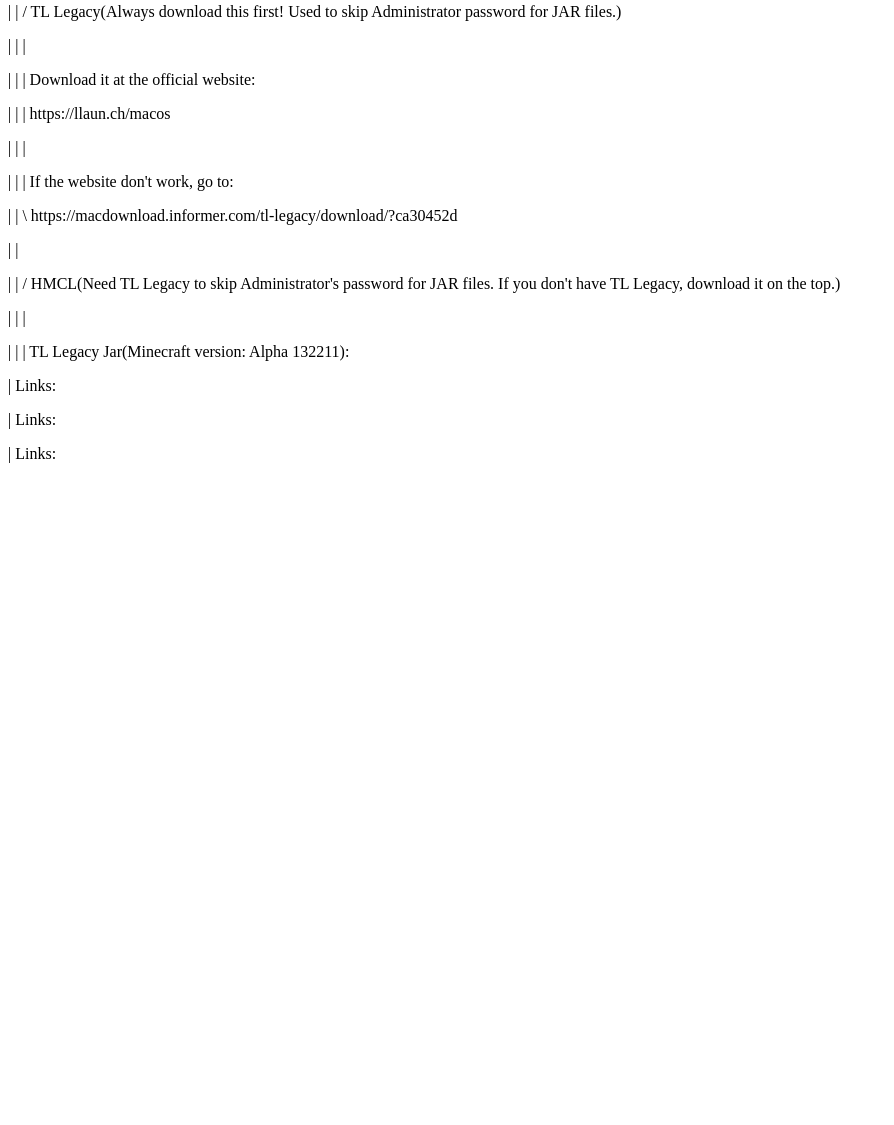
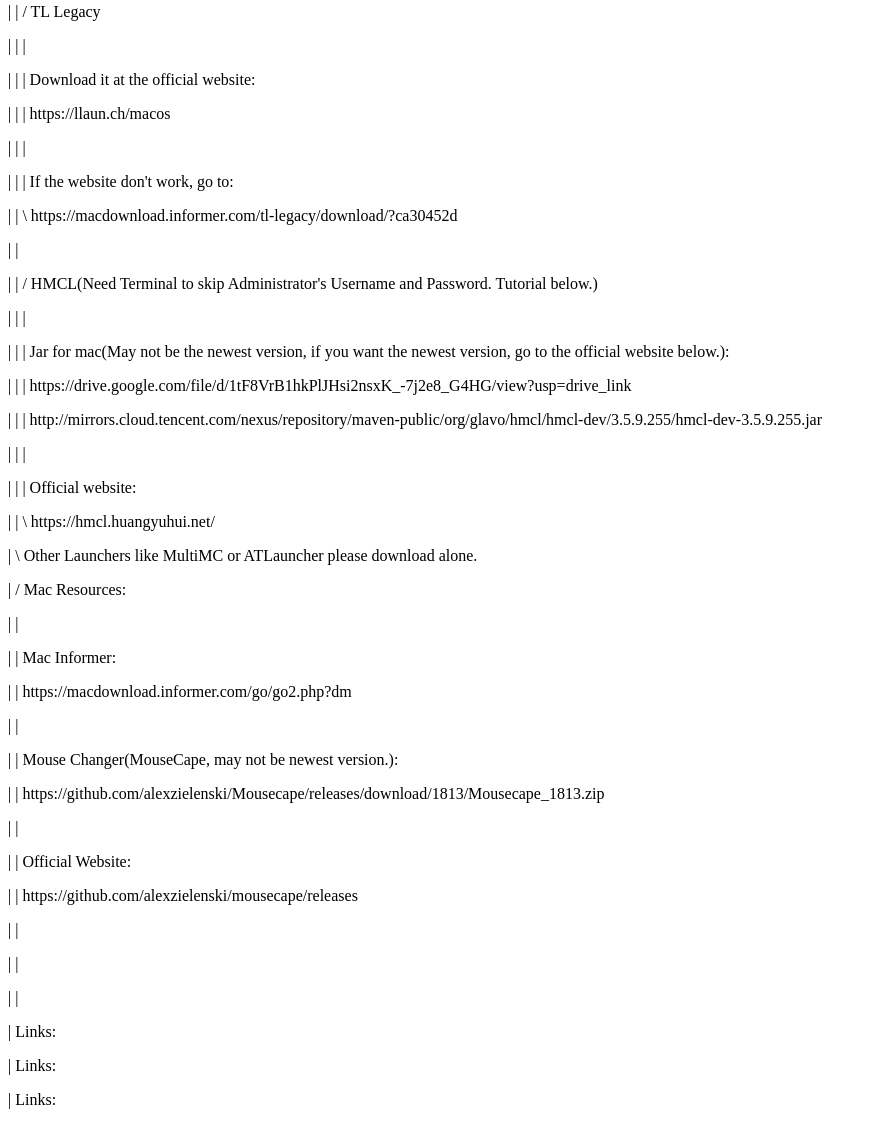
Before and after one commit to Minecrowaver/MinecroRepublic, a plain HTML site: page index.html in a window 1280 px wide. Shown: the part 145-1270 px from the top of the page, without its empty margins (0-894 px from the left). Before the commit the page ends 800 px from the top, so only its background shows below. Drawn offline with Linux system fonts and the light colour scheme.

Commit message:
Update index.html
HTML a0.0.1_03

```diff
--- a/index.html
+++ b/index.html
@@ -6,9 +6,9 @@
 <body>
 
 <h1>Micro-Republic: Mac Resources</h1>
-<p>/ Links:</p>
+<p>/ Minecraft Resources:</p>
 <p>| / Launcher download:</p>
-<p>| | / TL Legacy(Always download this first! Used to skip Administrator password for JAR files.)</p>
+<p>| | / TL Legacy</p>
 <p>| | | </p>
 <p>| | | Download it at the official website: </p>
 <p>| | | https://llaun.ch/macos</p>
@@ -16,9 +16,28 @@
 <p>| | | If the website don't work, go to:
 <p>| | \ https://macdownload.informer.com/tl-legacy/download/?ca30452d</p>
 <p>| |  </p>
-<p>| | / HMCL(Need TL Legacy to skip Administrator's password for JAR files. If you don't have TL Legacy, download it on the top.)</p>
+<p>| | / HMCL(Need Terminal to skip Administrator's Username and Password. Tutorial below.)</p>
 <p>| | | </p>
-<p>| | | TL Legacy Jar(Minecraft version: Alpha 132211):</p>
+<p>| | | Jar for mac(May not be the newest version, if you want the newest version, go to the official website below.):</p>
+<p>| | | https://drive.google.com/file/d/1tF8VrB1hkPlJHsi2nsxK_-7j2e8_G4HG/view?usp=drive_link</p>
+<p>| | | http://mirrors.cloud.tencent.com/nexus/repository/maven-public/org/glavo/hmcl/hmcl-dev/3.5.9.255/hmcl-dev-3.5.9.255.jar</p>
+<p>| | | </p>
+<p>| | | Official website:</p>
+<p>| | \ https://hmcl.huangyuhui.net/</p>
+<p>| \ Other Launchers like MultiMC or ATLauncher please download alone.</p>
+<p>| / Mac Resources:</p>
+<p>| | </p>
+<p>| | Mac Informer:</p>
+<p>| | https://macdownload.informer.com/go/go2.php?dm</p>
+<p>| | </p>
+<p>| | Mouse Changer(MouseCape, may not be newest version.):</p>
+<p>| | https://github.com/alexzielenski/Mousecape/releases/download/1813/Mousecape_1813.zip</p>
+<p>| | </p>
+<p>| | Official Website:</p>
+<p>| | https://github.com/alexzielenski/mousecape/releases</p>
+<p>| | </p>
+<p>| | </p>
+<p>| | </p>
 <p>| Links:</p>
 <p>| Links:</p>
 <p>| Links:</p>
```
